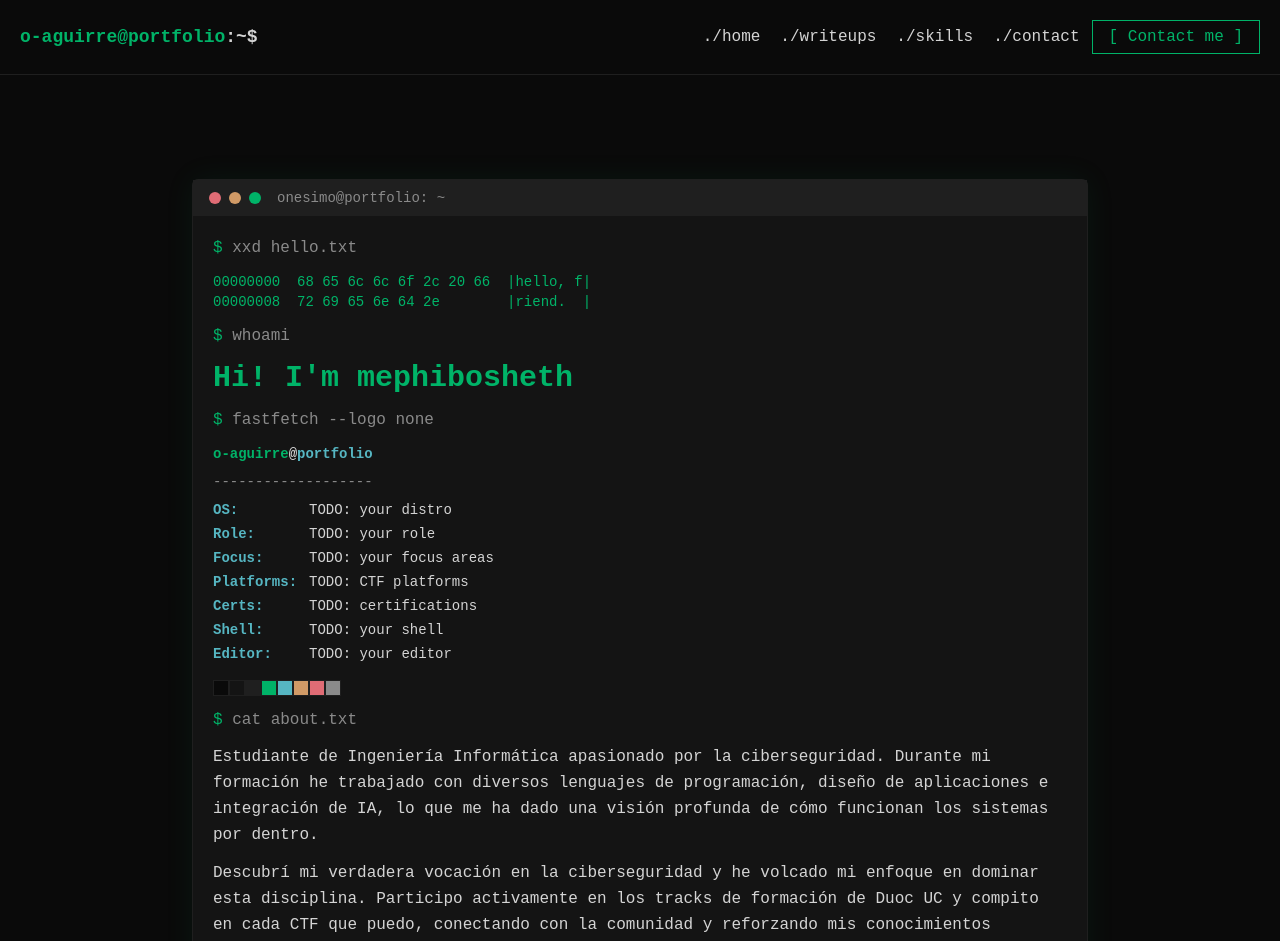
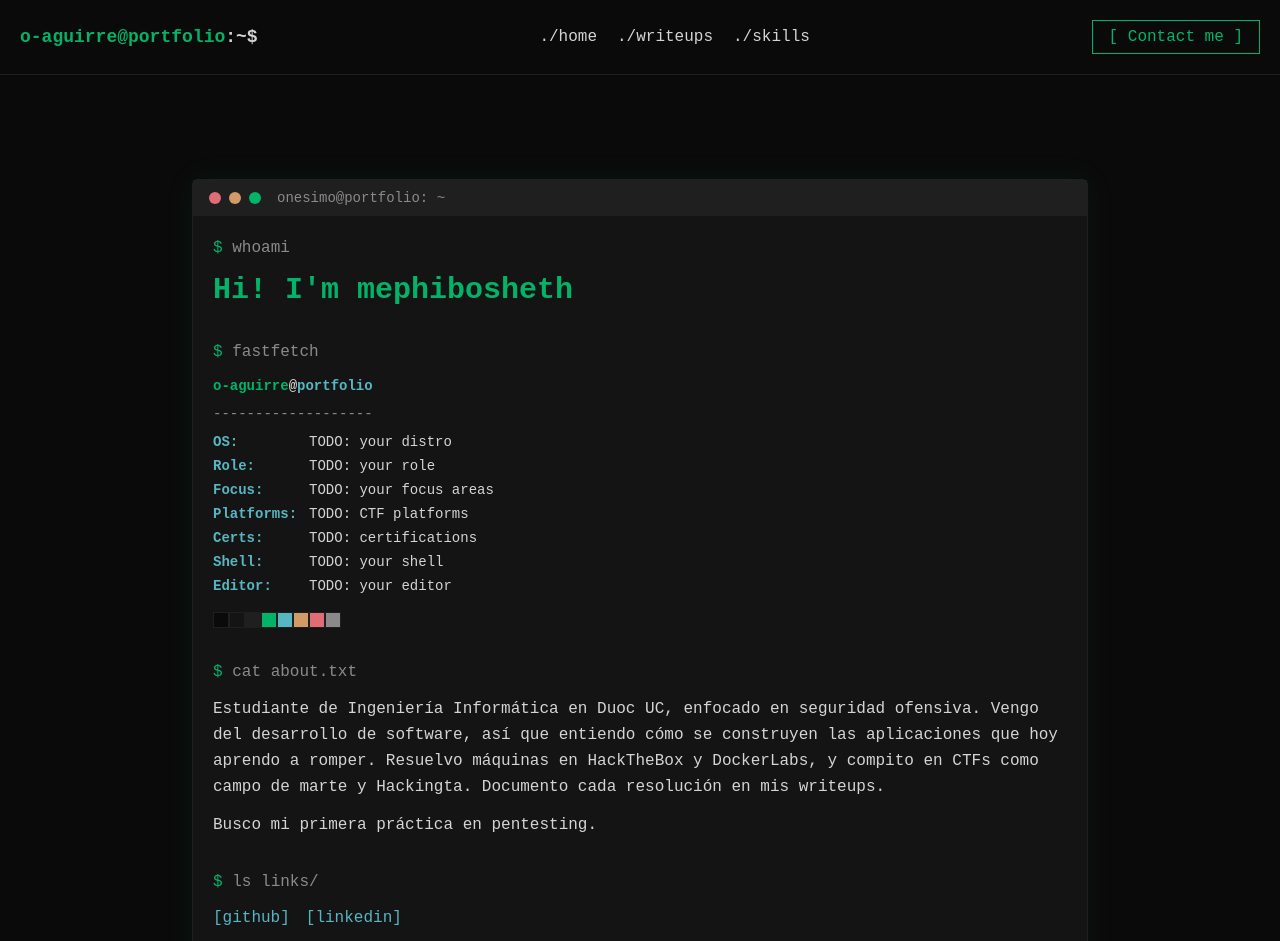
Before and after one commit to o-aguirre/portfolio, a React (Vite) app: page /#/ in a window 1280 px wide. Shown: the top 941 px of the page. Built offline with nearby package versions, Linux system fonts and the light colour scheme.

Commit message:
feat(hero): rewrite about text and tidy terminal spacing and navbar

```diff
--- a/odd/tasks/terminal-writeups.md
+++ b/odd/tasks/terminal-writeups.md
@@ -27,7 +27,7 @@ Reposition the portfolio as a cybersecurity portfolio: terminal visual identity
 |---|---|---|---|---|
 | 1 | `feature/terminal-writeups` | T1–T4 | `main` | `014b0e8`..this doc commit (367 authored lines before it) |
 | 2 | `feature/terminal-writeups-ui` | T5–T6 | slice 1 | `4e2d437`, `998012d`, `4f8fc01` |
-| 3 | `feature/terminal-writeups-restyle` | T7–T8c | slice 2 | `accaebc`, `014e39d`, `d58d7c9`, `8715151` |
+| 3 | `feature/terminal-writeups-restyle` | T7–T9 | slice 2 | `accaebc`, `014e39d`, `d58d7c9`, `8715151` |
 
 ## Checklist
 - [x] T1 — Unblock build: rename `projects.jsx` → `Projects.jsx`. Route: inline (1 file). Evidence: `npm run build` ✓, commit `014b0e8`.
@@ -42,6 +42,7 @@ Reposition the portfolio as a cybersecurity portfolio: terminal visual identity
 - [x] T8 — Fastfetch hero replaces photo ("hello, friend." hexdump, ASCII hidden on mobile, profile data in src/data/profile.js). Route: delegated. Evidence: RED (hexdump and Fastfetch suites failed, modules missing) -> GREEN 42/43 tests (1 failure in `navigation.test.jsx` caused by the owner's uncommitted Hero h1 change to "mephibosheth", pre-existing, not T8); `npm run lint`, `npm run build` exit 0; `rg 'o-aguirre.jpg' src` empty; commit `014e39d`. Pending: owner fills real values in `src/data/profile.js`; navigation test expects `/Onésimo/` h1.
 - [x] T8b — Hero layout fix (single terminal window, fastfetch grid, hexdump from lg) + owner copy markup; note: owner's copy edit landed inside 014e39d. Route: delegated. Evidence: `npm test` 44/44 (10 files), `npm run lint` and `npm run build` exit 0; `rg 'react-typed|ReactTyped' src package.json` empty (dependency uninstalled); navigation test no longer depends on the h1 wording; new test asserts 3 about paragraphs; commit `d58d7c9`. Pending: owner visual pass at ~1720px.
 - [x] T8c — hexdump moved to `$ xxd hello.txt` (first command, hidden on mobile); fastfetch runs with --logo none (owner choice). Route: delegated. Evidence: RED (3 tests failed: xxd block, `--logo none` prompt, no pre in Fastfetch) -> GREEN `npm test` 46/46 (10 files), `npm run lint` and `npm run build` exit 0; gga hook passed; commit `8715151`.
+- [x] T9 — Owner edits (removed `./contact` nav item, removed xxd block pending new art, fastfetch prompt back to plain `fastfetch`, rewritten about text) + fixes: nav centered (`md:mx-auto`), `<br />` spacers replaced by command blocks in a `space-y-8` body, dead `hello`/`toHexdump` code removed (`src/lib/hexdump.js` kept for later). Route: inline (mechanical, already-understood edits). Evidence: RED 2 failing (spacing block, nav centering) -> GREEN `npm test` 49/49, lint and build exit 0.
 
 ## Acceptance criteria
 - `npm test`, `npm run lint`, `npm run build` green.
--- a/src/components/hero/Hero.jsx
+++ b/src/components/hero/Hero.jsx
@@ -1,9 +1,6 @@
 import Navbar from "./../navbar/Navbar";
 import CV from './../../assets/CV.pdf'
 import Fastfetch from "./Fastfetch";
-import { toHexdump } from "../../lib/hexdump";
-
-const hello = toHexdump('hello, friend.').join('\n')
 
 const linkClass = "text-ansi-cyan hover:text-ansi-green focus-visible:outline-2 focus-visible:outline-ansi-green transition-colors"
 
@@ -27,25 +24,26 @@ const Hero = () => {
                             <span className="size-3 rounded-full bg-ansi-green" aria-hidden="true" />
                             <span className="ml-2 text-sm text-ansi-gray truncate">onesimo@portfolio: ~</span>
                         </div>
-                        <div className="p-5 space-y-3 text-left">
-                            <div className="hidden md:block space-y-3">
-                                <Prompt>xxd hello.txt</Prompt>
-                                <pre aria-hidden="true" className="text-sm text-ansi-green">{hello}</pre>
+                        <div data-testid="terminal-body" className="p-5 space-y-8 text-left">
+                            <div className="space-y-3">
+                                <Prompt>whoami</Prompt>
+                                <h1 className="text-3xl font-bold text-ansi-green break-words">Hi! I'm mephibosheth</h1>
                             </div>
 
-                            <Prompt>whoami</Prompt>
-                            <h1 className="text-3xl font-bold text-ansi-green break-words">Hi! I'm mephibosheth</h1>
+                            <div className="space-y-3">
+                                <Prompt>fastfetch</Prompt>
+                                <Fastfetch />
+                            </div>
 
-                            <Prompt>fastfetch --logo none</Prompt>
-                            <Fastfetch />
-
+                            <div className="space-y-3">
                                 <Prompt>cat about.txt</Prompt>
                                 <div className="space-y-3">
-                                <p className="leading-relaxed text-ansi-fg break-words">Estudiante de Ingeniería Informática apasionado por la ciberseguridad. Durante mi formación he trabajado con diversos lenguajes de programación, diseño de aplicaciones e integración de IA, lo que me ha dado una visión profunda de cómo funcionan los sistemas por dentro.</p>
-                                <p className="leading-relaxed text-ansi-fg break-words">Descubrí mi verdadera vocación en la ciberseguridad y he volcado mi enfoque en dominar esta disciplina. Participo activamente en los tracks de formación de Duoc UC y compito en cada CTF que puedo, conectando con la comunidad y reforzando mis conocimientos técnicos en entornos prácticos.</p>
-                                <p className="leading-relaxed text-ansi-fg break-words">En constante evolución y aprendizaje, con el objetivo firme de convertirme en un profesional integral.</p>
+                                    <p className="leading-relaxed text-ansi-fg break-words">Estudiante de Ingeniería Informática en Duoc UC, enfocado en seguridad ofensiva. Vengo del desarrollo de software, así que entiendo cómo se construyen las aplicaciones que hoy aprendo a romper. Resuelvo máquinas en HackTheBox y DockerLabs, y compito en CTFs como campo de marte y Hackingta. Documento cada resolución en mis writeups.</p>
+                                    <p className="leading-relaxed text-ansi-fg break-words">Busco mi primera práctica en pentesting.</p>
+                                </div>
                             </div>
 
+                            <div className="space-y-3">
                                 <Prompt>ls links/</Prompt>
                                 <p className="flex flex-wrap gap-x-4 gap-y-1">
                                     <a href="https://github.com/o-aguirre" target="_blank" rel="noreferrer" aria-label="GitHub profile" className={linkClass}>[github]</a>
@@ -63,6 +61,7 @@ const Hero = () => {
                             </div>
                         </div>
                     </div>
+                </div>
             </section>
         </div>
     )
--- a/src/components/navbar/Navbar.jsx
+++ b/src/components/navbar/Navbar.jsx
@@ -3,8 +3,7 @@ import NavLinkButton from './NavLinkButton'
 const listNavbar = [
     {name: './home', target: 'home'},
     {name: './writeups', target: 'writeups'},
-    {name: './skills', target: 'skills'},
-    {name: './contact', target: 'contact'}
+    {name: './skills', target: 'skills'}
 ];
 
 const Navbar = () => {
@@ -15,7 +14,7 @@ const Navbar = () => {
                     <span className="text-ansi-green">o-aguirre@portfolio</span>
                     <span className="text-ansi-fg">:~$</span>
                 </span>
-                <nav aria-label="Primary" className="md:ml-auto flex flex-wrap items-center justify-center gap-x-5 gap-y-2">
+                <nav aria-label="Primary" className="md:mx-auto flex flex-wrap items-center justify-center gap-x-5 gap-y-2">
                     {
                         listNavbar.map((item) => (
                             <NavLinkButton key={item.target} target={item.target} className="text-ansi-fg hover:text-ansi-green focus-visible:outline-2 focus-visible:outline-offset-2 focus-visible:outline-ansi-green transition-colors duration-300 cursor-pointer">
```
Also changed, not shown: 2 other files (tests, documents, lock files or other folders). Lines whose indentation alone changed are shown as unchanged.
